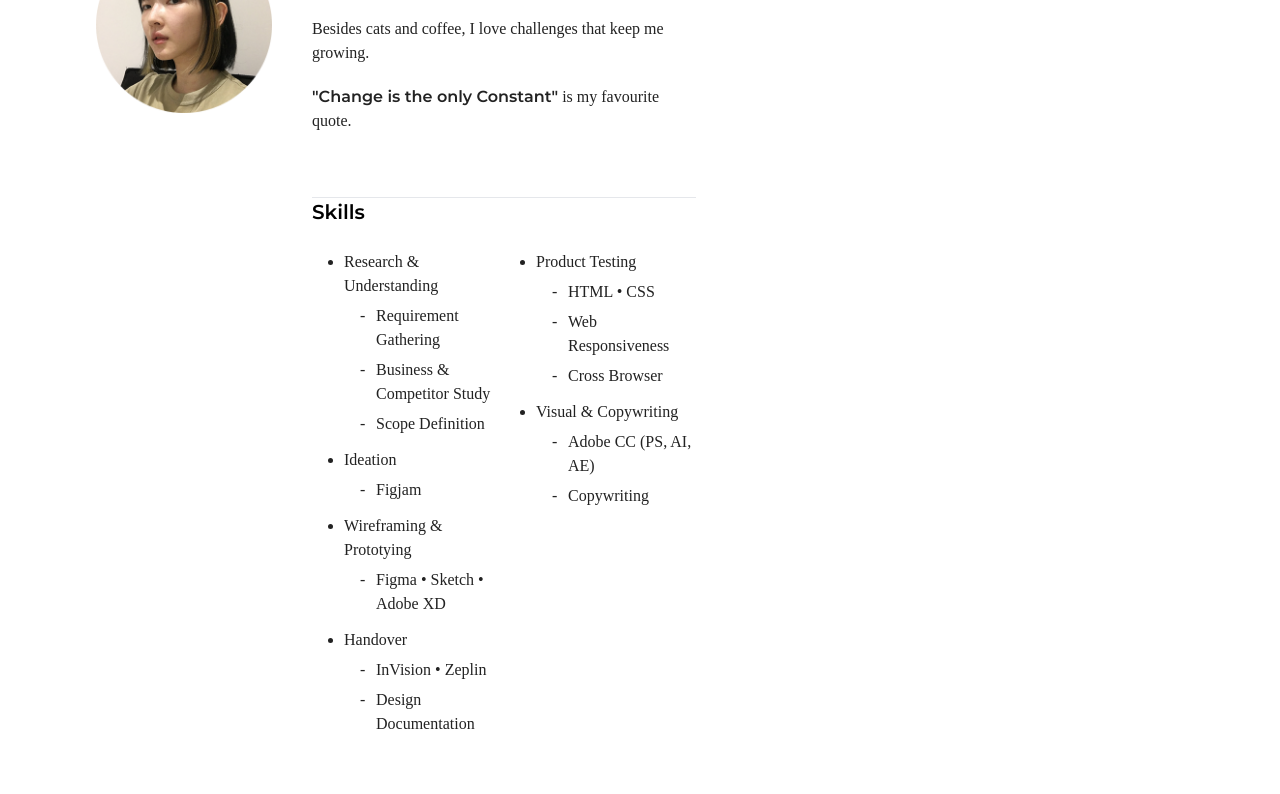
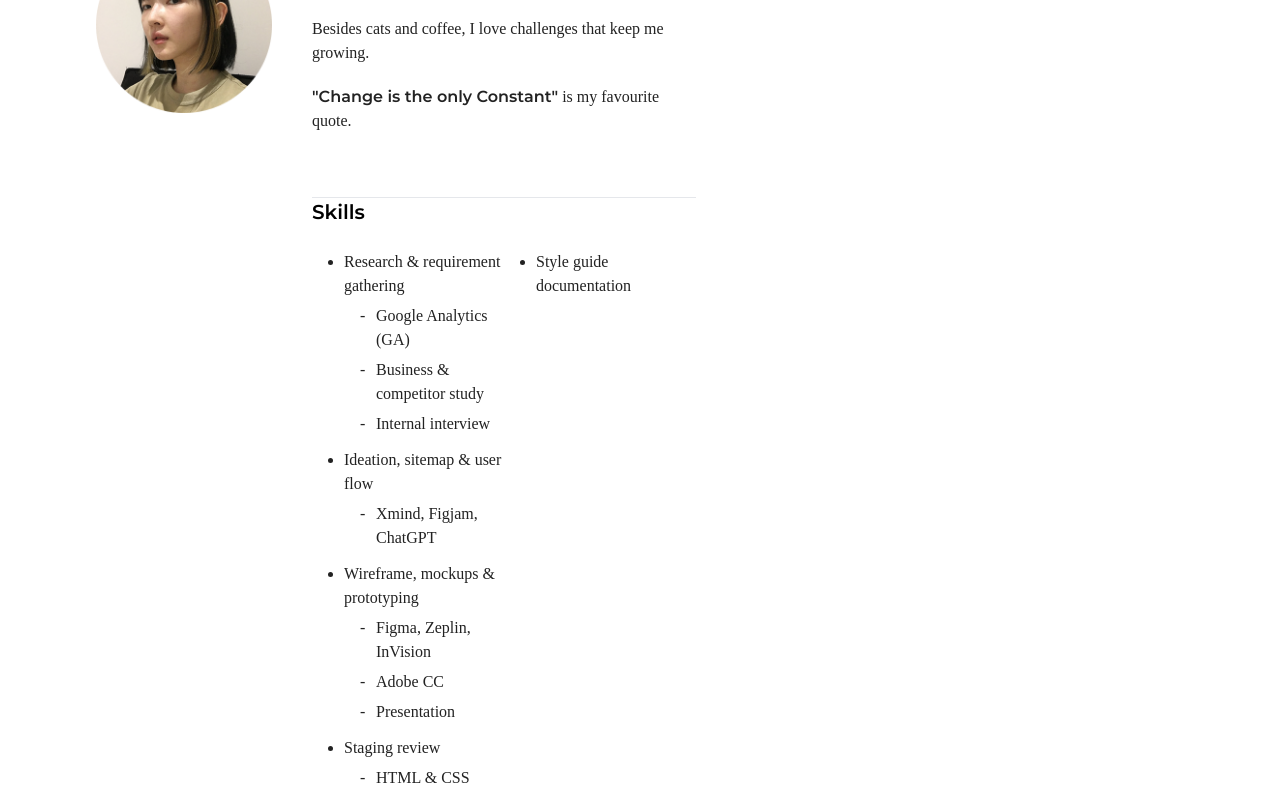
Before and after one commit to meiyeeloo/meiyeeloo.github.io, a plain HTML site: page about/index.html in a window 1280 px wide. Shown: the part 143-937 px from the top of the page. Drawn offline with nearby package versions, Linux system fonts and the light colour scheme; a web font is replaced by a local one.

Commit message:
Update index.html

```diff
--- a/about/index.html
+++ b/about/index.html
@@ -89,38 +89,30 @@
                             <h4 class="text-left">Skills</h4>
                             <ul class="list mt-5 md:mt-3 xl:flex">
                                 <div class="md:w-1/2 mobile-list-width">
-                                    <li>Research & Understanding</li>
+                                    <li>Research & requirement gathering</li>
                                     <ul class="sublist">
-                                        <li>Requirement Gathering</li>
-                                        <li>Business & Competitor Study</li>
-                                        <li>Scope Definition</li>
+                                        <li>Google Analytics (GA)</li>
+                                        <li>Business & competitor study</li>
+                                        <li>Internal interview</li>
                                     </ul>
-                                    <li>Ideation</li>
+                                    <li>Ideation, sitemap & user flow</li>
                                     <ul class="sublist">
-                                        <li>Figjam</li>
+                                        <li>Xmind, Figjam, ChatGPT</li>
                                     </ul>
-                                    <li>Wireframing & Prototying</li>
+                                    <li>Wireframe, mockups & prototyping</li>
                                     <ul class="sublist">
-                                        <li>Figma • Sketch • Adobe XD</li>
+                                        <li>Figma, Zeplin, InVision</li>
+                                        <li>Adobe CC</li>
+                                        <li>Presentation</li>
                                     </ul>
-                                    <li>Handover</li>
+                                    <li>Staging review</li>
                                     <ul class="sublist">
-                                        <li>InVision • Zeplin</li>
-                                        <li>Design Documentation</li>
+                                        <li>HTML & CSS inspection</li>
+                                        <li>Web responsiveness</li>
                                     </ul>
                                 </div>
                                 <div class="md:w-1/2 mobile-list-width">
-                                    <li>Product Testing</li>
-                                    <ul class="sublist">
-                                        <li>HTML • CSS</li>
-                                        <li>Web Responsiveness</li>
-                                        <li>Cross Browser</li>
-                                    </ul>
-                                    <li>Visual & Copywriting</li>
-                                    <ul class="sublist">
-                                        <li>Adobe CC (PS, AI, AE)</li>
-                                        <li>Copywriting</li>
-                                    </ul>
+                                    <li>Style guide documentation</li>
                                 </div>
 
                             </ul>
@@ -135,7 +127,7 @@
             </div>
             <!--footer-->
             <div class="text-center mt-12 mb-8 md:mt-16">
-                <p>Meiyee Loo © 2023</p>
+                <p>Meiyee Loo © 2024</p>
             </div>
         </div>
     </body>
```
